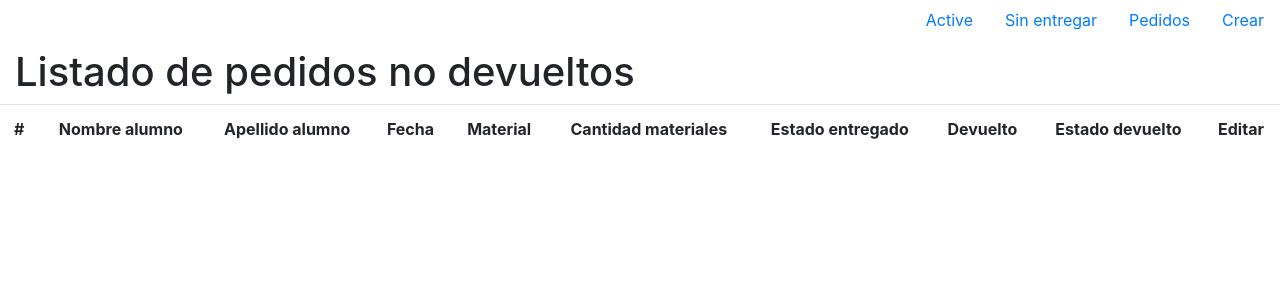
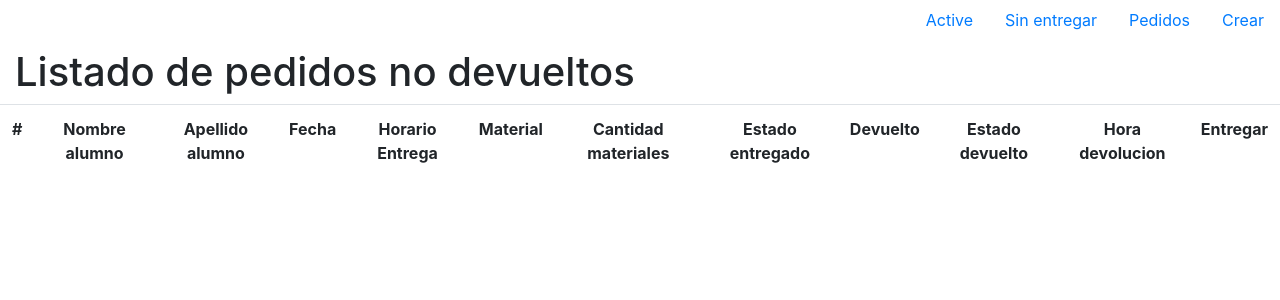
Before and after one commit to EstebanMD/Biblioteca-EPET20, a Django app: page /sin_entregar in a window 1280 px wide. Shown: the top 300 px of the page. Run offline with Django 3.2, Linux system fonts and the light colour scheme; data that the repository does not hold is empty; some libraries are stand-ins or nearby versions.

Commit message:
agrego el campo hora en el modelo pedidos

```diff
--- a/prestamo_materiales/models.py
+++ b/prestamo_materiales/models.py
@@ -18,6 +18,7 @@ class Material(models.Model):
 
 class Pedido(models.Model):
 	fecha = models.DateField(auto_now_add=True, help_text='Ingrese la fecha en que se realiza el pedido')
+	hora = models.DateTimeField(auto_now=True)
 	nombre_alumno = models.CharField(help_text='Ingrese nombre del alumno que realiza el pedido', max_length=50)
 	apellido_alumno = models.CharField(help_text='Ingrese el apellido del alumno', max_length=50)
 	material = models.CharField(help_text='Ingrese material solicitado', max_length=70)
--- a/prestamo_materiales/templates/index.html
+++ b/prestamo_materiales/templates/index.html
@@ -3,6 +3,6 @@
 {% load crispy_forms_tags %}
 
 {% block titulo %}Biblioteca{% endblock titulo %}
+{% block contenido %}
 
-{% block contenido %}
 {% endblock %}
--- a/prestamo_materiales/templates/no_entregados.html
+++ b/prestamo_materiales/templates/no_entregados.html
@@ -16,12 +16,14 @@
 						<th>Nombre alumno</th>
 						<th>Apellido alumno</th>
 						<th>Fecha</th>
+						<th>Horario Entrega</th>
 						<th>Material</th>
 						<th>Cantidad materiales</th>
 						<th>Estado entregado</th>
 						<th>Devuelto</th>
 						<th>Estado devuelto</th>
-						<th>Editar</th>
+						<th>Hora devolucion</th>
+						<th>Entregar</th>
 					</tr>
 					{% for pedido in pedidos %}
 					<tr>
@@ -29,12 +31,14 @@
 						<td>{{ pedido.nombre_alumno }}</td>
 						<td>{{ pedido.apellido_alumno }}</td>
 						<td>{{ pedido.fecha }}</td>
+						<td>{{ pedido.hora }}</td>
 						<td>{{ pedido.material }}</td>
 						<td>{{ pedido.cantidad_materiales }}</td>
 						<td>{{ pedido.estado_producto_entregado }}</td>
 						<td>{{ pedido.devuelto }}</td>
 						<td>{{ pedido.estado_producto_devuelto }}</td>
-						<td><a href="{% url 'prestamo_materiales:pedido_update' pedido.id %}"><i class="fas fa-pencil-alt"></i></a></td>
+						<td>{{ pedido.horario_devolucion }}</td>
+						<td><a href="{% url 'prestamo_materiales:pedido_update' pedido.id %}">Sí</a></td>
 
 					</tr>
 					{% endfor %}
--- a/prestamo_materiales/views.py
+++ b/prestamo_materiales/views.py
@@ -45,8 +45,8 @@ class PedidosCreate(CreateView):#LoginRequiredMixin
 
 class PedidosUpdate(UpdateView):
 	model = Pedido
-	fields = ['nombre_alumno', 'apellido_alumno', 'material', 'cantidad_materiales', 'estado_producto_entregado',
-	'devuelto', 'estado_producto_devuelto'] #'fecha',
+	fields = [
+	'devuelto', 'estado_producto_devuelto']#'nombre_alumno', 'apellido_alumno', 'material', 'cantidad_materiales', 'estado_producto_entregado',
 	template_name = 'pedido_update.html'
 	context_object_name = 'pedidos'
 	success_url = reverse_lazy('prestamo_materiales:listado_pedidos')
```
Also changed, not shown: prestamo_materiales/migrations/0011_pedido_hora.py (added).
